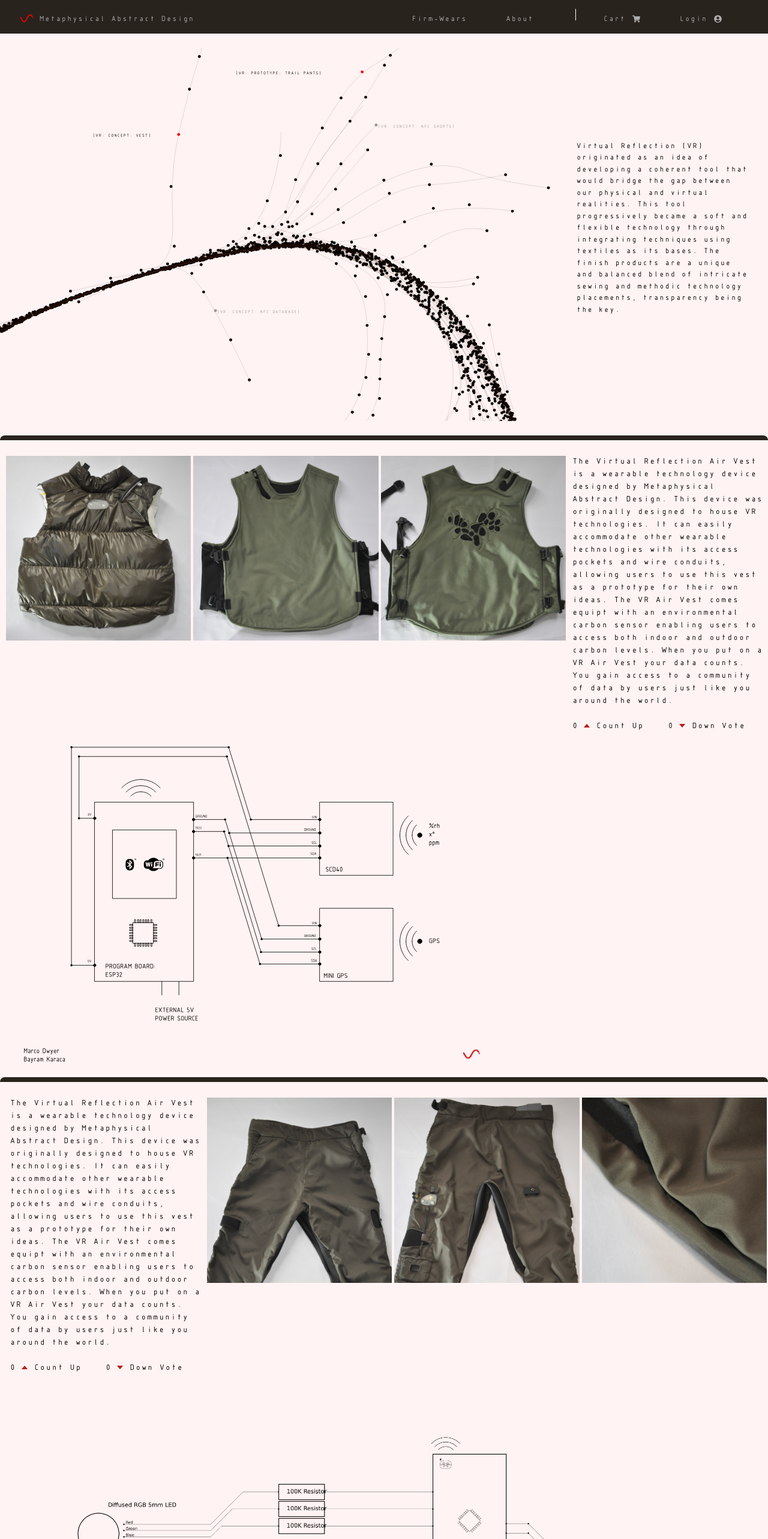
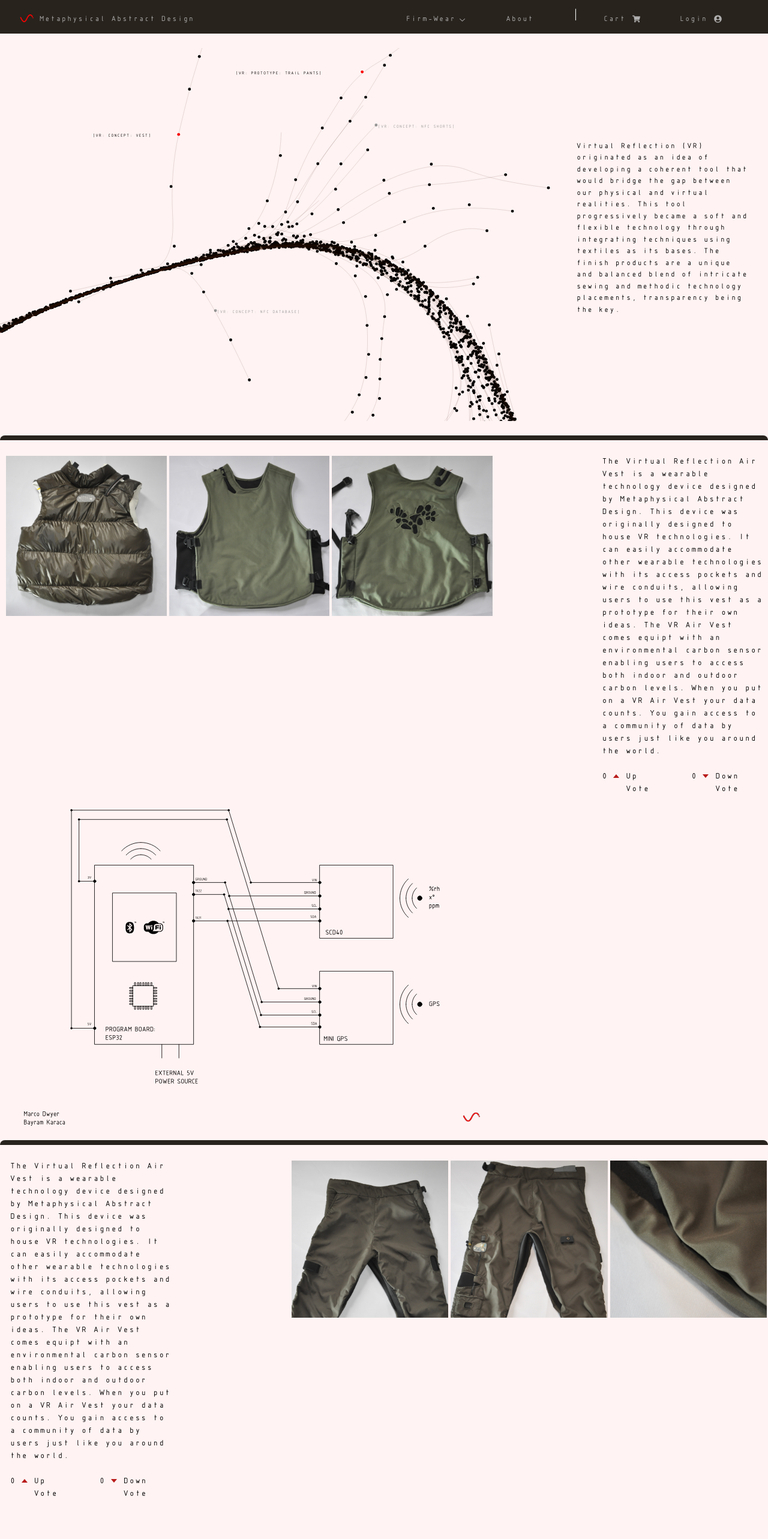
Before and after one commit to Rmartinez75/MAD_PROJECT, a Next.js app: page / in a window 1280 px wide. Shown: the top 2566 px of the page at 60% size. Built offline with nearby package versions, Linux system fonts and the light colour scheme.

Commit message:
Dropdown menu created and styled, text aligned

```diff
--- a/components/Counter.jsx
+++ b/components/Counter.jsx
@@ -13,7 +13,7 @@ function Counter() {
 
   return (
         <div className='flex'>
-          <span className="float-left mr-2" onClick={() => setCountUp(countUp + 1)}>{countUp}</span>  <AiFillCaretUp className=' text-red-700 mr-2 mt-1' /><p>Count Up</p>
+          <span className="float-left mr-2" onClick={() => setCountUp(countUp + 1)}>{countUp}</span>  <AiFillCaretUp className=' text-red-700 mr-2 mt-1' /><p>Up Vote</p>
           <span className="float-right ml-10 mr-2" onClick={() => setCountDown(countDown + 1)} >{countDown}</span><AiFillCaretDown className="text-red-700 mr-2 mt-1" /><p>Down Vote</p>
         </div>
   )
--- a/components/HeadNav.jsx
+++ b/components/HeadNav.jsx
@@ -5,9 +5,10 @@ import '@styles/head-nav.css'
 import Image from 'next/image'
 import { FaShoppingCart, FaUserCircle } from "react-icons/fa";
 import React, { useEffect, useState } from 'react'
+import * as DropdownMenu from '@radix-ui/react-dropdown-menu'
+import { ChevronDownIcon, CircleIcon } from '@radix-ui/react-icons'
 import Link from 'next/link'
 import { AiOutlineMenu, AiOutlineClose } from "react-icons/ai";
-
 
 function HeadNav() {
 
@@ -26,7 +27,18 @@ function HeadNav() {
             <Link href={'/'} className='flex gap-2'><Image src='/assets/images/logo5.png' alt='LOGO' width={25} height={20} className='object-contain' /><p>Metaphysical Abstract Design</p></Link>
           </div>
           <div className='text-[#afaeae] space-x-10 pr-5 hidden md:flex mb-2'>
-            <Link href={'#'} className='hover:text-white transition duration-300 right-side-nav' >Firm-Wears</Link>
+            <div>
+              <DropdownMenu.Root>
+                <DropdownMenu.Trigger className='trigger flex bg-none right-side-nav'>Firm-Wear<ChevronDownIcon className='ml-1 mt-1' /></DropdownMenu.Trigger>
+                <DropdownMenu.Content loop className='content mt-5 ml-[75px]'>
+                  <DropdownMenu.Item className='item flex text-black mt-4 mb-4'><CircleIcon className='mr-4 mt-1 text-red-500' /><Link href={'/'}>Vest</Link></DropdownMenu.Item>
+                  <DropdownMenu.Item className='item flex text-black mt-4 mb-4'><CircleIcon className='mr-4 mt-1 text-red-500' /><Link href={'/'}>Pants</Link></DropdownMenu.Item>
+                  <DropdownMenu.Item className='item flex text-black mt-4 mb-4'><CircleIcon className='mr-4 mt-1 text-red-500' /><Link href={'/'}>Shorts</Link></DropdownMenu.Item>
+                  <hr />
+                  <DropdownMenu.Item className='item flex text-black pt-6 pb-6'><CircleIcon className='mr-4 mt-1 text-red-500' /><Link href={'/'}>Database</Link></DropdownMenu.Item>
+                </DropdownMenu.Content>
+              </DropdownMenu.Root>
+            </div>
             <Link href='/about' className='hover:text-white transition duration-300 right-side-nav' >About</Link>
             <span className='vertical-divider'>|</span>
             <Link href={'#'} className='hover:text-white transition duration-300 right-side-nav flex'>Cart<FaShoppingCart className='ml-3 mt-1' /></Link>
--- a/components/PantsComp.jsx
+++ b/components/PantsComp.jsx
@@ -6,7 +6,7 @@ function PantsComp() {
   return (
     <div id='pants-section'>
       <div className='flex ml-2'>
-        <div className='box-content h-auto w-4/12 pl-2' style={{fontSize: '14px'}}>
+        <div className='box-content h-auto w-[425px] pr-[190px] ml-2' style={{fontSize: '14px'}}>
             The Virtual Reflection Air Vest is a wearable technology device designed by Metaphysical Abstract Design. This device was originally designed to house VR technologies. It can easily accommodate other wearable technologies with its access pockets and wire conduits, allowing users to use this vest as a prototype for their own ideas. The VR Air Vest comes equipt with an environmental carbon sensor enabling users to access both indoor and outdoor carbon levels. When you put on a VR Air Vest your data counts. You gain access to a community of data by users just like you around the world.
             <br />
             <br />
--- a/components/VestComp.jsx
+++ b/components/VestComp.jsx
@@ -16,7 +16,7 @@ function VestComp() {
         <div className='p-0.5 rounded-xl'>
             <Image src='/assets/images/DSC_0071.jpeg' alt='VEST-3' width={400} height={250} />
         </div>
-        <div className='box-content h-auto w-4/12 pl-2'>
+        <div className='box-content h-auto w-[415px] pl-[180px]'>
           <div style={{fontSize: '14px'}}>
           The Virtual Reflection Air Vest is a wearable technology device designed by Metaphysical Abstract Design. This device was originally designed to house VR technologies. It can easily accommodate other wearable technologies with its access pockets and wire conduits, allowing users to use this vest as a prototype for their own ideas. The VR Air Vest comes equipt with an environmental carbon sensor enabling users to access both indoor and outdoor carbon levels. When you put on a VR Air Vest your data counts. You gain access to a community of data by users just like you around the world.
           <br />
--- a/package.json
+++ b/package.json
@@ -11,6 +11,8 @@
   "dependencies": {
     "@headlessui/react": "^1.7.16",
     "@heroicons/react": "^2.0.18",
+    "@radix-ui/react-dropdown-menu": "^2.0.5",
+    "@radix-ui/react-icons": "^1.3.0",
     "autoprefixer": "10.4.14",
     "next": "13.4.12",
     "postcss": "8.4.27",
--- a/styles/head-nav.css
+++ b/styles/head-nav.css
@@ -3,6 +3,20 @@
     font-family: "isocteur";
     background: #28231d;
     padding-top: 5px !important;
+}
+
+.trigger:focus{
+    outline: none;
+}
+.content{
+    width: 200px;
+    background-color: #FFF3F3;
+    box-shadow: 25px 25px 20px 0 #bcb1a4;
+    border-radius: 10px;
+}
+.item:focus{
+    outline: none;
+    background-color: rgb(211, 204, 204);
 }
 
 .logo-nav{
```
Also changed, not shown: 1 other file (tests, documents, lock files or other folders).
